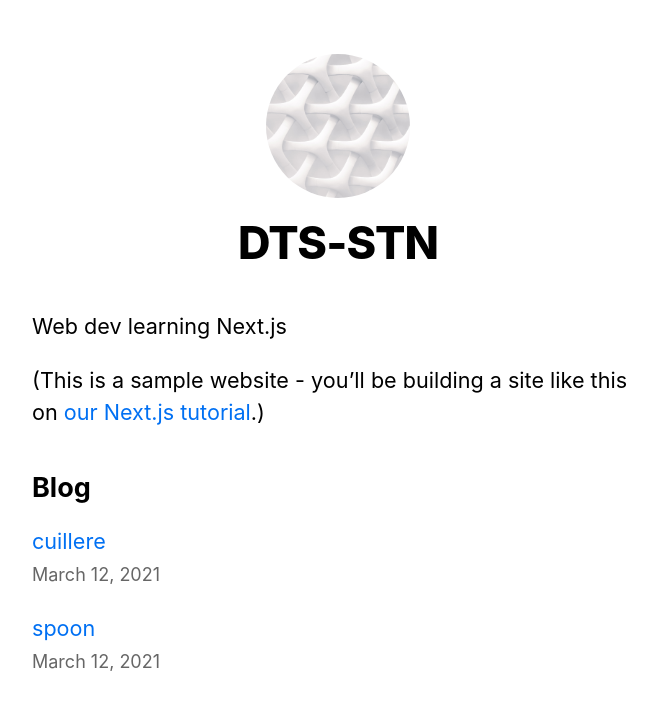
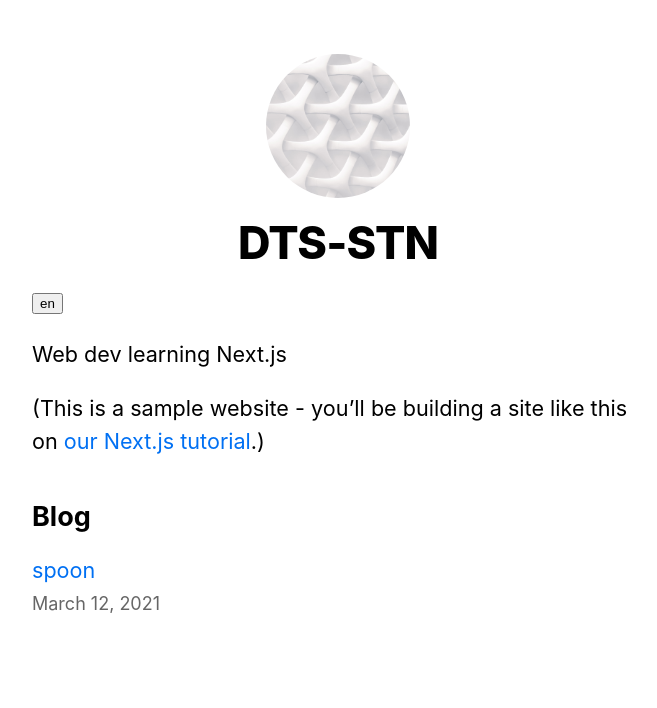
Before and after one commit to DTS-STN/cms-bakeoff-netlify, a Next.js app: page / in a window 1280 px wide. Shown: the top 708 px of the page, without its empty margins (302-959 px from the left). Built offline with nearby package versions, Linux system fonts and the light colour scheme.

Commit message:
added the toggle functionality.

```diff
--- /dev/null
+++ b/components/toggleButton.js
@@ -0,0 +1,11 @@
+import React from 'react'
+
+const toggleButton = ({language, toggleLanguage}) => {
+    return (
+        <div>
+            <button type="button" className="primary" value={language} onClick={() => toggleLanguage(language)}>{language}</button>
+        </div>
+    )
+}
+
+export default toggleButton;
--- a/pages/index.js
+++ b/pages/index.js
@@ -1,5 +1,7 @@
 import Head from 'next/head'
+import React, { useState } from 'react';
 import Layout, { siteTitle } from '../components/layout'
+import ToggleButton from '../components/toggleButton'
 import utilStyles from '../styles/utils.module.css'
 import { getSortedPostsData } from '../lib/posts'
 import Link from 'next/link'
@@ -15,12 +17,32 @@ export async function getStaticProps() {
 }
 
 export default function Home({ allPostsData }) {
+  const [language, setLanguage] = useState("en");
+  const toggleLanguage = (language) =>{
+    language === "fr"?setLanguage("en"):setLanguage("fr")
+  }
+  const languageFilteredPosts = () =>{
+    return allPostsData[0] === undefined ? null :
+    allPostsData.map(({ id, date, title }) => {if (id.slice(-2) === language) return(
+      <li className={utilStyles.listItem} key={id}>
+        <Link href={`/posts/${id}`}>
+          <a>{title}</a>
+        </Link>
+        <br />
+        <small className={utilStyles.lightText}>
+          <Date dateString={date} />
+        </small>
+      </li>
+    )
+  })
+  }
   return (
     <Layout home>
       <Head>
         <title>{siteTitle}</title>
         <script src="https://identity.netlify.com/v1/netlify-identity-widget.js"></script>
       </Head>
+      <ToggleButton language={language} toggleLanguage={toggleLanguage}/>
       <section className={utilStyles.headingMd}>
         <p>Web dev learning Next.js</p>
         <p>
@@ -31,19 +53,7 @@ export default function Home({ allPostsData }) {
       <section className={`${utilStyles.headingMd} ${utilStyles.padding1px}`}>
         <h2 className={utilStyles.headingLg}>Blog</h2>
         <ul className={utilStyles.list}>
-          {allPostsData[0] === undefined ? null :
-            allPostsData.map(({ id, date, title }) => (
-              <li className={utilStyles.listItem} key={id}>
-                <Link href={`/posts/${id}`}>
-                  <a>{title}</a>
-                </Link>
-                <br />
-                <small className={utilStyles.lightText}>
-                  <Date dateString={date} />
-                </small>
-              </li>
-            ))
-          }
+          {languageFilteredPosts()}
         </ul>
       </section>
     </Layout>
```
